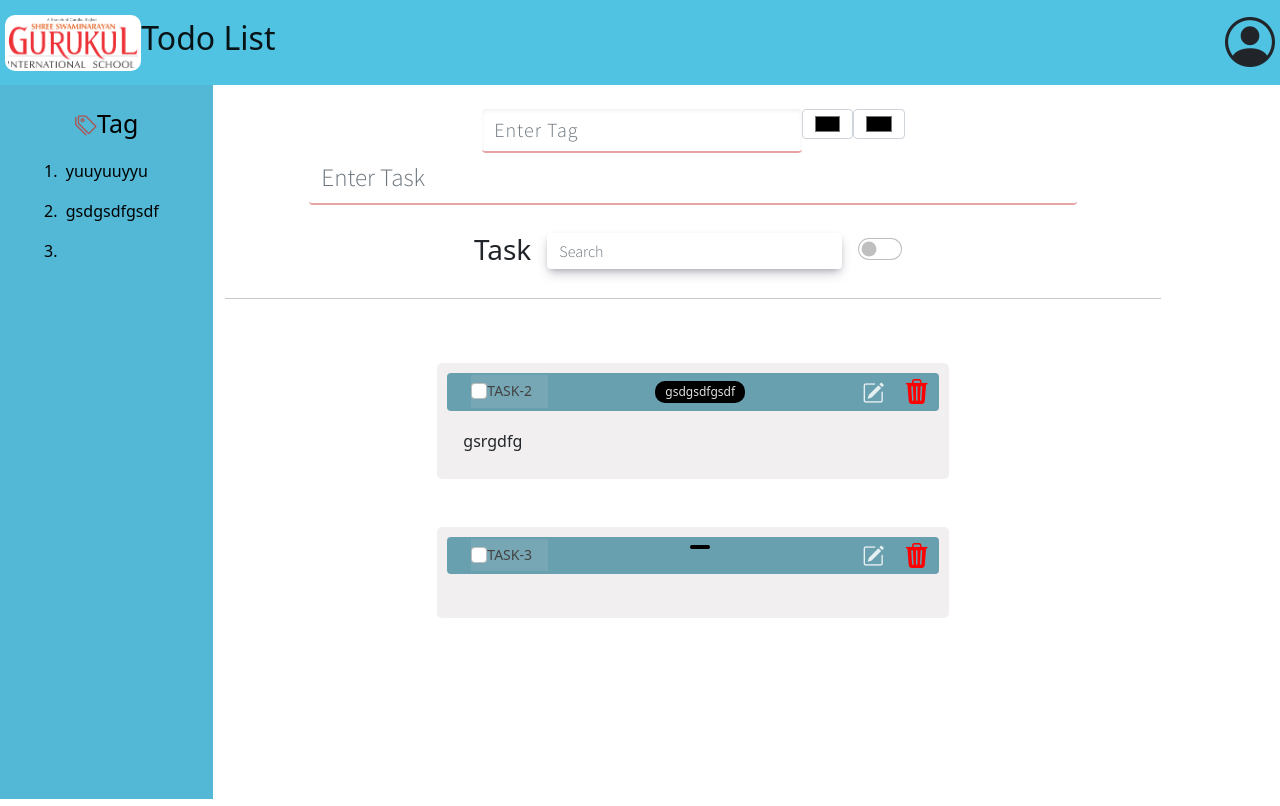
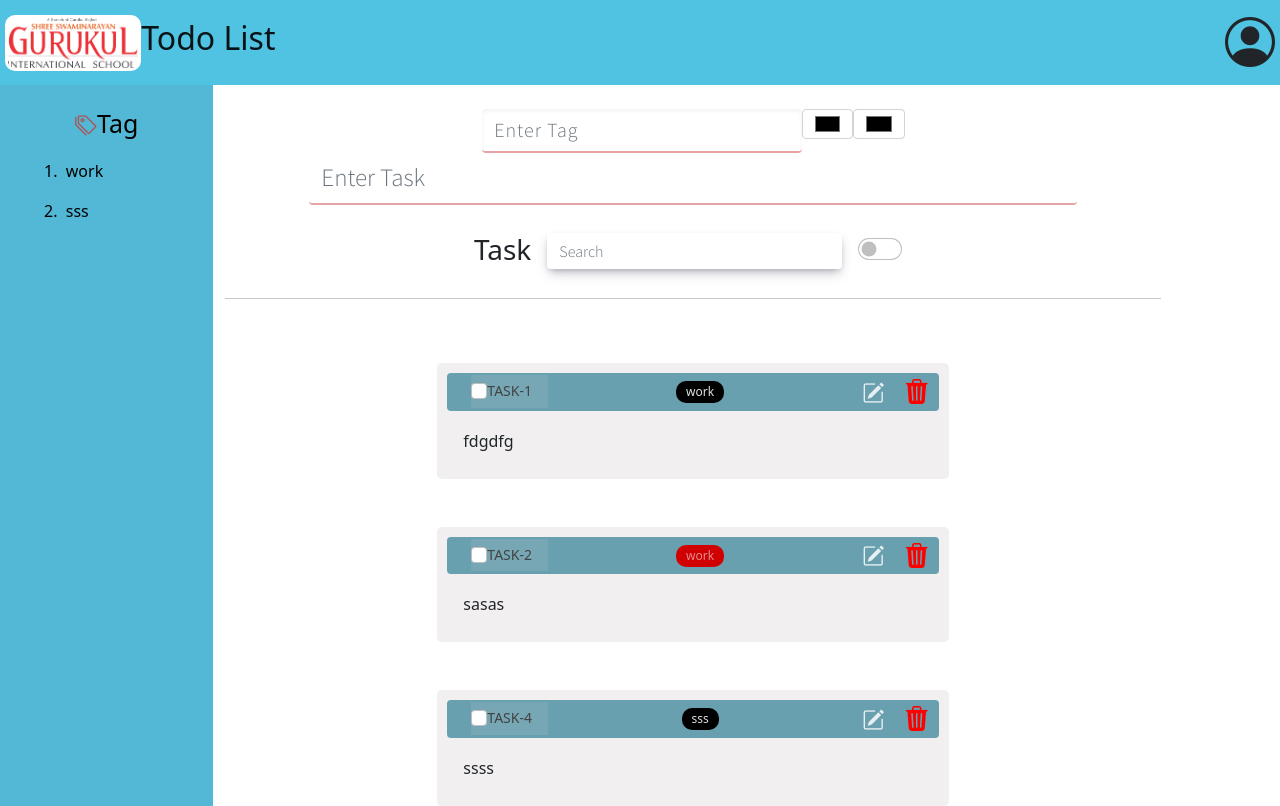
Before and after one commit to DHRUV0021/UI-TODOS, an Angular app: page / in a window 1280 px wide. Built offline with nearby package versions, Linux system fonts and the light colour scheme; data requests are answered from the project's data file.

Commit message:
UI todos

```diff
--- a/db.json
+++ b/db.json
@@ -1,21 +1,30 @@
 {
   "todosData": [
     {
-      "task_name": "yuyuuuu",
-      "tag_name": "yuuyuuyyu",
-      "tag_fg_color": "#ffffff",
-      "completed": true,
-      "id": 2
-    },
-    {
       "completed": false,
-      "task_name": "gsrgdfg",
-      "tag_name": "gsdgsdfgsdf",
+      "tag_name": "work",
+      "task_name": "fdgdfg",
       "id": 3
     },
     {
       "completed": false,
+      "tag_name": "work",
+      "tag_fg_color": "#dd8d8d",
+      "tag_bg_color": "#d10000",
+      "task_name": "sasas",
       "id": 4
+    },
+    {
+      "task_name": "ssss",
+      "tag_name": "sss",
+      "completed": true,
+      "id": 5
+    },
+    {
+      "completed": false,
+      "tag_name": "sss",
+      "task_name": "ssss",
+      "id": 6
     }
   ]
 }
--- a/src/app/crud-service.service.ts
+++ b/src/app/crud-service.service.ts
@@ -13,7 +13,7 @@ dbUrl = 'http://localhost:3000/todosData';//JSON URL
 
 // ============GET DATA METHOD
 getTask(){
-  return this.http.get(this.dbUrl);
+  return this.http.get<Array<TodosPermision>>(this.dbUrl);
 }
 
 // ============ADD DATA METHOD
--- a/src/app/todos/todos.component.html
+++ b/src/app/todos/todos.component.html
@@ -25,9 +25,9 @@
         <div
             class="col-xxl-2 d-xxl-block col-xl-2 d-xl-block col-lg-2 d-lg-block col-md-4 d-md-block d-sm-none d-none  text-white Tag-Background ">
             <p><span class="tags-bar "><i class="bi bi-tags"></i></span>Tag</p>
-            <ul *ngFor="let i of allData ,let ii  = index " style="display: flex; ">
-                <li>{{ii+1}}.</li>&nbsp;&nbsp;
-                <li> {{i.tag_name}}</li>
+            <ul *ngFor="let i of removeDuplicatesArrayByName ,let ii  = index " style="display: flex; ">
+                <li >{{ii+1}}.</li>&nbsp;&nbsp;
+                <li (click)="tagSearchData(i)"> {{ i}}</li>
 
             </ul>
         </div>
@@ -35,8 +35,8 @@
         <!-- ===================SECOND SLIDER  MOBILE VIEW=================== -->
         <div class="d-xxl-none d-xl-none d-lg-none d-md-none col-sm-12 d-sm-block d-block mt-2 smallSidebar">
             <div class="tagsPart ">
-                <div class="m-2" *ngFor="let i of allData">
-                    <p class="">{{i.tag_name}}</p>
+                <div class="m-2" *ngFor="let i of removeDuplicatesArrayByName">
+                    <p class="">{{i}}</p>
                 </div>
             </div>
         </div>
@@ -48,8 +48,8 @@
                     class="d-flex justify-content-xxl-center justify-content-xl-center justify-content-lg-center justify-content-md-center justify-content-sm-center justify-content-center">
                     <input type="text" class="form-control tagInput" name="tag" placeholder="Enter Tag"
                         [(ngModel)]="task.tag_name">
-                    <input type="color" class="form-control colorInput fgC" [(ngModel)]="task.tag_fg_color">
-                    <input type="color" class="form-control colorInput bgC" [(ngModel)]="task.tag_bg_color">
+                    <input type="color" sd class="form-control colorInput fgC" [(ngModel)]="task.tag_fg_color">
+                    <input type="color"   class="form-control colorInput bgC" [(ngModel)]="task.tag_bg_color">
                 </div>
                 <div
                     class="d-flex justify-content-xxl-center justify-content-xl-center justify-content-lg-center justify-content-md-center justify-content-sm-center justify-content-center">
@@ -65,7 +65,7 @@
                         <h3>Task</h3>
                     </div>
                     <div>
-                        <input class="form-control ms-3 search-box " type="search" placeholder="Search"
+                        <input class="form-control ms-3 search-box " (keyup)="typingSearchData()" [(ngModel)]="searchValue" type="search" placeholder="Search"
                             aria-label="Search">
                     </div>
                     <div class="form-check form-switch ms-3 toggale-complete">
--- a/src/app/todos/todos.component.ts
+++ b/src/app/todos/todos.component.ts
@@ -1,131 +1,215 @@
 import { Component, OnInit } from '@angular/core';
 import { TodosPermision, CrudServiceService } from '../crud-service.service';
-
+import { ToastrService } from 'ngx-toastr';
 @Component({
   selector: 'app-todos',
   templateUrl: './todos.component.html',
   styleUrls: ['./todos.component.scss']
 })
-export class TODOSComponent implements OnInit{
+export class TODOSComponent implements OnInit {
 
-  task!:TodosPermision
-  allData:Array<TodosPermision>=new Array<TodosPermision>();
+  task!: TodosPermision
+  allData: Array<TodosPermision> = new Array<TodosPermision>();
   btnDone = false;
+  searchValue :string;
+  allTags = new Array();
+  // removeDuplicatesArrayByName: Array<any>= [];
+  removeDuplicatesArrayByName = new Array();
+  // removeDuplicatesArrayByName:any = new Array();
 
-  constructor(private Data:CrudServiceService){}
+
+  constructor(private Data: CrudServiceService, private toastr: ToastrService) { }
 
 
   ngOnInit(): void {
-    this.task=new TodosPermision;
+    this.task = new TodosPermision;
     this.GetData();
   }
 
 
 
   // =============================ADD DATA METHOD=============================//
-  AddData(){
+  AddData() {
+    if (this.task.task_name) {
+
+
       this.Data.addTask(this.task).subscribe({
-      next:(res)=>{
+        next: (res) => {
           this.GetData();
-        this.task=new TodosPermision;
-        console.log(res);
+          this.task = new TodosPermision;
         },
-      error:(err)=>{
+        error: (err) => {
           console.log(err);
-      },
-      complete:()=>{
-        console.log("added");
         }
       })
     }
-
+    else {
+      this.toastr.warning('plese enter your task');
+    }
+  }
   // =============================GET DATA METHOD=============================//
-  GetData(){
+  GetData() {
     this.Data.getTask().subscribe({
-        next:(res:any)=>{
-        this.allData=res;
-          console.log(res);
+      next: (res: any) => {
+        this.allData = res;
+        this.getAllTags();
       },
-        error:(err)=>{
+      error: (err) => {
         console.log(err);
-        },
-        complete:()=>{
-          console.log("get data  complete");
       }
     })
   }
 
 
+  // removeDuplicates(myArray:TodosPermision, Prop:string) {
+  //   return myArray.filter((obj, pos, arr) => {
+  //     return arr.map((mapObj:any) => mapObj[Prop]).indexOf(obj[Prop]) === pos;
+  //   });
+  // }
+
+
+  removeDuplicates(arr: any) {
+    let s = []
+    for (let i of arr) {
+      s.push(i.tag_name);
+    }
+    return [...new Set(s)];
+  }
+
+
+  getAllTags() {
+    this.Data.getTask().subscribe({
+      next: (res) => {
+        // this.allTags= res;
+        let test = res;
+        this.removeDuplicates(res);
+        console.log(res);
+        this.removeDuplicatesArrayByName = this.removeDuplicates(res);
+      },
+      error: (err) => {
+        this.toastr.error(err.status);
+      }
+    });
+  }
+
+
+
+
+
+
+  // search data
+
+
+  tagSearchData(data){
+    if (data) {
+      let searchEmployee = new Array<TodosPermision>();
+      if (this.allData.length > 0) {
+        for (let emp of this.allData) {
+          if (JSON.stringify(emp).toLowerCase().indexOf(data.toLowerCase()) > 0) {
+            searchEmployee.push(emp);
+          }
+        }
+        this.allData= searchEmployee;
+      }
+      else{
+        this.GetData();
+      }
+    }
+    else {
+      this.GetData();
+    }
+  }
+
+  typingSearchData(){
+    if (this.searchValue) {
+      let searchEmployee = new Array<TodosPermision>();
+      if (this.allData.length > 0) {
+        for (let emp of this.allData) {
+          if (JSON.stringify(emp).toLowerCase().indexOf(this.searchValue.toLowerCase()) > 0) {
+            searchEmployee.push(emp);
+          }
+        }
+        this.allData= searchEmployee;
+      }
+      else{
+        this.GetData();
+      }
+    }
+    else {
+      this.GetData();
+    }
+  }
+
   // =============================EDIT DATA METHOD=============================//
 
 
-    fillData(Data:TodosPermision){
-      this.task=Data;
+  fillData(Data: TodosPermision) {
+    this.task = Data;
   }
-    EditData(Data:TodosPermision){
+  EditData(Data: TodosPermision) {
     this.Data.editTask(Data).subscribe({
-        next:(res)=>{
-          this.task=new TodosPermision;
+      next: (res) => {
+        this.task = new TodosPermision;
 
         console.log(res);
       },
-        error:(err)=>{
+      error: (err) => {
         console.log(err);
       },
-        complete:()=>{
+      complete: () => {
         console.log("Edit Data");
       },
     })
   }
 
   // =============================DELETE DATA METHOD=============================//
-DeleteData(Data:TodosPermision){
+  DeleteData(Data: TodosPermision) {
     this.Data.deleteTask(Data).subscribe({
-    next:(res)=>{
+      next: (res) => {
         this.GetData();
         console.log(res);
       },
-    error:(err)=>{
+      error: (err) => {
         console.log(err);
       },
-    complete:()=>{
-      console.log("delete success");
+      complete: () => {
+        this.toastr.success('Task Deleted Syccessfully');
       }
     })
   }
 
 
   // =============================COMPLETE DATA METHOD START=============================//
-changeTaskReload(event:any){
-  if(event.target.checked){
-    this.btnDone=true;
+  changeTaskReload(event: any) {
+    if (event.target.checked) {
+      this.btnDone = true;
     }
-  else{
-    this.btnDone=false;
+    else {
+      this.btnDone = false;
     }
   }
 
-convertDoneOnUnDone(event:any,i:any){
-  if(event.target.checked){
+  convertDoneOnUnDone(event: any, i: any) {
+    if (event.target.checked) {
       this.btnDone = true;
       this.Data.updateTaskUnDoneData(i).subscribe({
         next: (res) => {
           this.btnDone = false;
           this.GetData();
         },
-        error:(err)=>{
+        error: (err) => {
           console.log(err);
         }
       });
     }
-    else{
+    else {
       this.btnDone = false;
       this.Data.updateTaskDoneData(i).subscribe({
         next: (res) => {
           this.btnDone = true;
           this.GetData();
         },
-        error:(err)=>{
+        error: (err) => {
           console.log(err);
         }
       });
--- a/tsconfig.json
+++ b/tsconfig.json
@@ -5,7 +5,7 @@
     "baseUrl": "./",
     "outDir": "./dist/out-tsc",
     "forceConsistentCasingInFileNames": true,
-    "strict": true,
+    "strict": false,
     "noImplicitOverride": true,
     "noPropertyAccessFromIndexSignature": true,
     "noImplicitReturns": true,
```
Lines whose indentation alone changed are shown as unchanged.
